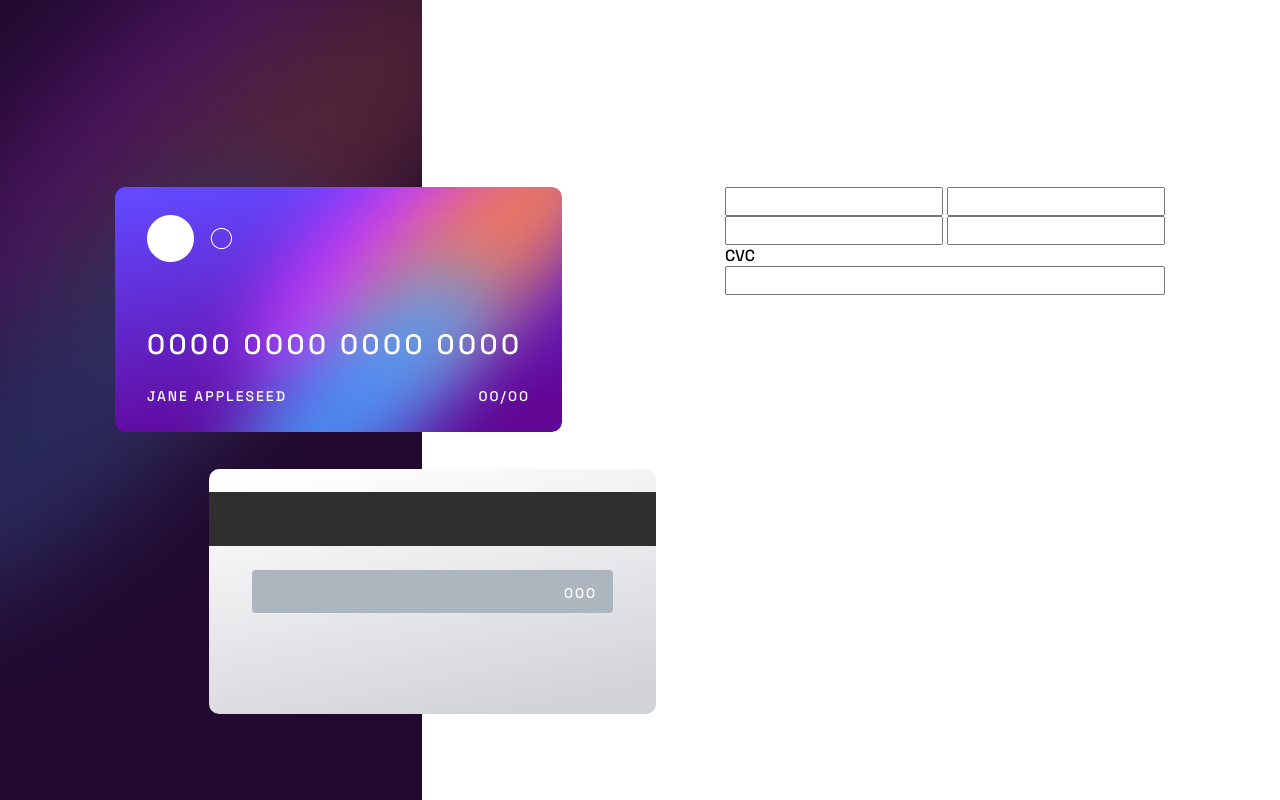
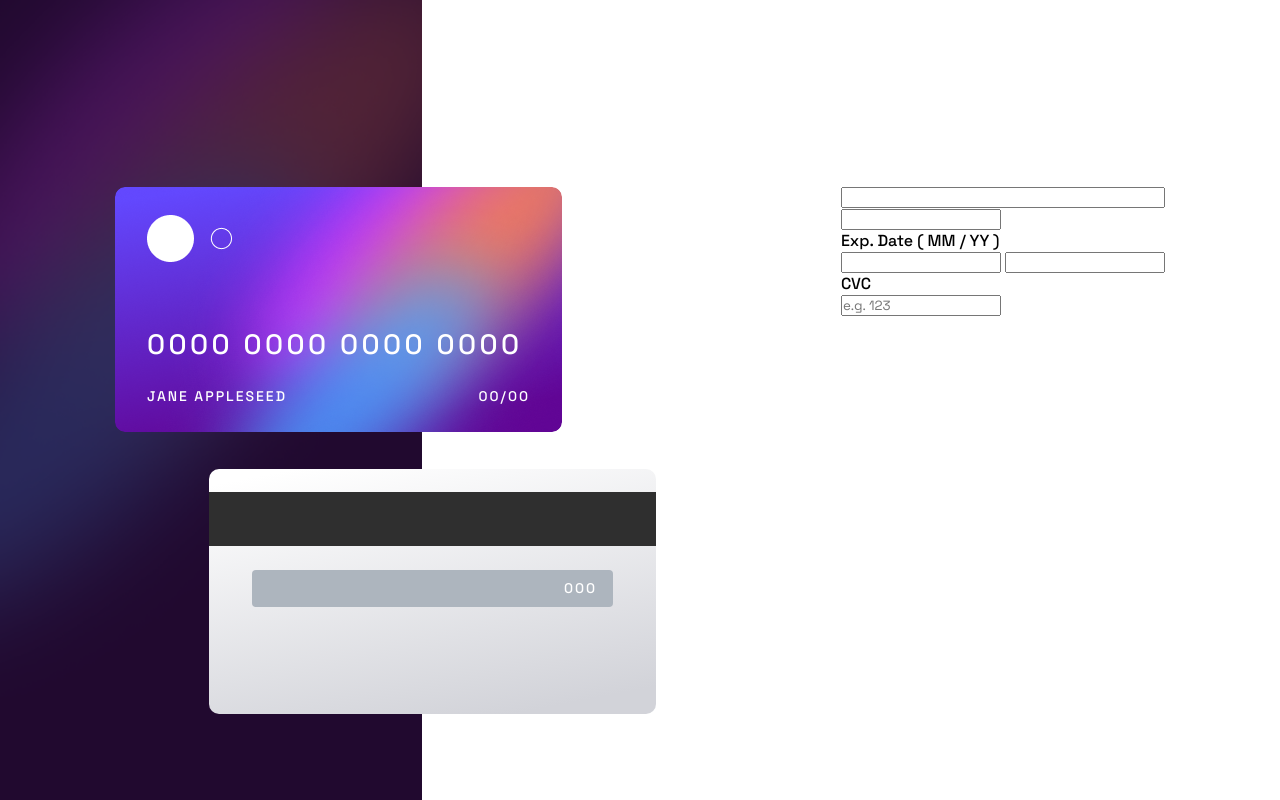
Before and after one commit to Nickjx/Forms-Pr2, a plain HTML site: page index.html in a window 1280 px wide. Drawn offline with Linux system fonts and the light colour scheme.

Commit message:
Add files via upload

```diff
--- /dev/null
+++ b/assets/main.js
@@ -0,0 +1,7 @@
+// -------------------CVC-limitation-enter-only-3-number------------------
+function limitInput() {
+    var input = document.getElementById('input-element');
+    if (input.value.length > 3) {
+        input.value = input.value.slice(0, 3);
+    }
+}
--- a/css/styles.scss
+++ b/css/styles.scss
@@ -35,6 +35,11 @@
   font-style: normal;
 }
 
+html,
+body {
+  height: 100%;
+}
+
 body,
 h1,
 h2,
@@ -63,7 +68,7 @@ body {
   line-height: normal;
   font-family: 'Space Grotesk';
   font-weight: 500;
-  background: url(../assets/img/bg-gradient.png) no-repeat left top / 33% 100vh;
+  background: url(../assets/img/bg-gradient.png) no-repeat left top / 33% 100%;
 }
 
 .flex {
@@ -74,12 +79,18 @@ body {
 input {
   color: inherit;
   font-family: inherit;
-  font-size: 18px;
-  font-weight: 500;
+  padding: 0px;
 }
 
 input::-webkit-inner-spin-button {
   appearance: none;
+}
+
+fieldset,
+legend {
+  border: none;
+  margin: 0px;
+  padding: 0px;
 }
 
 // -----------------Styles--------------------
@@ -110,11 +121,21 @@ input::-webkit-inner-spin-button {
   padding: 27px 32px 27px 32px;
 }
 
-.card-1 span {
+.card-1 input[type="number"],
+.card-1 input[type="number"]::placeholder {
   color: var(--main-color-white);
   font-size: 28px;
   font-weight: 500;
   letter-spacing: 3.42px;
+  background-color: transparent;
+  outline: none;
+  border: none;
+  border-radius: 4px;
+}
+
+.card-1 input[type="number"]:focus {
+  outline: 2px var(--main-color-white) solid;
+  transition: outline 100ms ease-out;
 }
 
 .name-number h2,
@@ -166,5 +187,15 @@ input::-webkit-inner-spin-button {
   border: none;
   font-family: inherit;
   color: inherit;
-  direction: rtl;
+  text-align: end;
 }
+
+// -------------------Style for form elements------------------------------
+
+form.credit-cards-info {
+  max-width: 381px;
+}
+
+// fieldset input {
+
+// }
--- a/index.html
+++ b/index.html
@@ -13,7 +13,14 @@
       <section class="component container flex">
         <article class="cards flex">
           <div class="card-1 flex">
-            <span>0000 0000 0000 0000</span>
+            <input
+              type="number"
+              id="number-card"
+              name="number-card"
+              form="form"
+              placeholder="0000 0000 0000 0000"
+              maxlength="19"
+            />
             <div class="name-number flex">
               <h2>JANE APPLESEED</h2>
               <span>00/00</span>
@@ -23,34 +30,44 @@
             <div class="black-line"></div>
             <input
               type="number"
-              name=""
+              name="cvc"
+              id="input-element"
+              class="input-element"
               form="form"
-              class="input-element"
               placeholder="000"
+              oninput="limitInput()"
             />
           </div>
         </article>
-        <form action="#" method="post" id="form">
-          <label for=""></label>
-          <input type="text" name="" id="" />
-          <label for=""></label>
-          <input type="text" name="" id="" maxlength="999" />
-
-          <div class="exp-date">
-            <div>
-              <label for=""></label>
-              <label for=""></label>
-            </div>
-            <input type="number" name="" id="" />
-            <input type="number" name="" id="" />
-          </div>
-          <div class="cvc flex">
-            <label for="">CVC </label>
-            <input type="number" name="cvc" id="cvc" />
+        <form action="#" method="post" id="form" name="form-card-value" class="credit-cards-info">
+          <fieldset class="input-form-name flex">
+            <label for="name"></label>
+            <input type="text" name="name" id="name" />
+          </fieldset>
+          <fieldset class="input-form-card-number">
+            <label for="card-number-form"></label>
+            <input type="number" name="card-number" id="card-number-form" />
+          </fieldset>
+          <div class="security-codes">
+            <fieldset class="flex">
+              <legend>
+                Exp. Date <label for="MM">( MM </label>/<label for="YY">
+                  YY )</label>
+              </legend>
+              <div>
+                <input type="number" name="months" id="MM" />
+                <input type="number" name="year" id="YY"/>
+              </div>
+            </fieldset>
+            <fieldset class="cvc-code">
+              <legend><label for="cvc">CVC</label></legend>
+              <input type="number" id="cvc" placeholder="e.g. 123"/>
+            </fieldset>
           </div>
         </form>
       </section>
     </main>
     <!-- <footer class="footer"></footer> -->
+    <script src="./assets/main.js"></script>
   </body>
 </html>
```
Also changed, not shown: css/styles.css, 1 other file.
